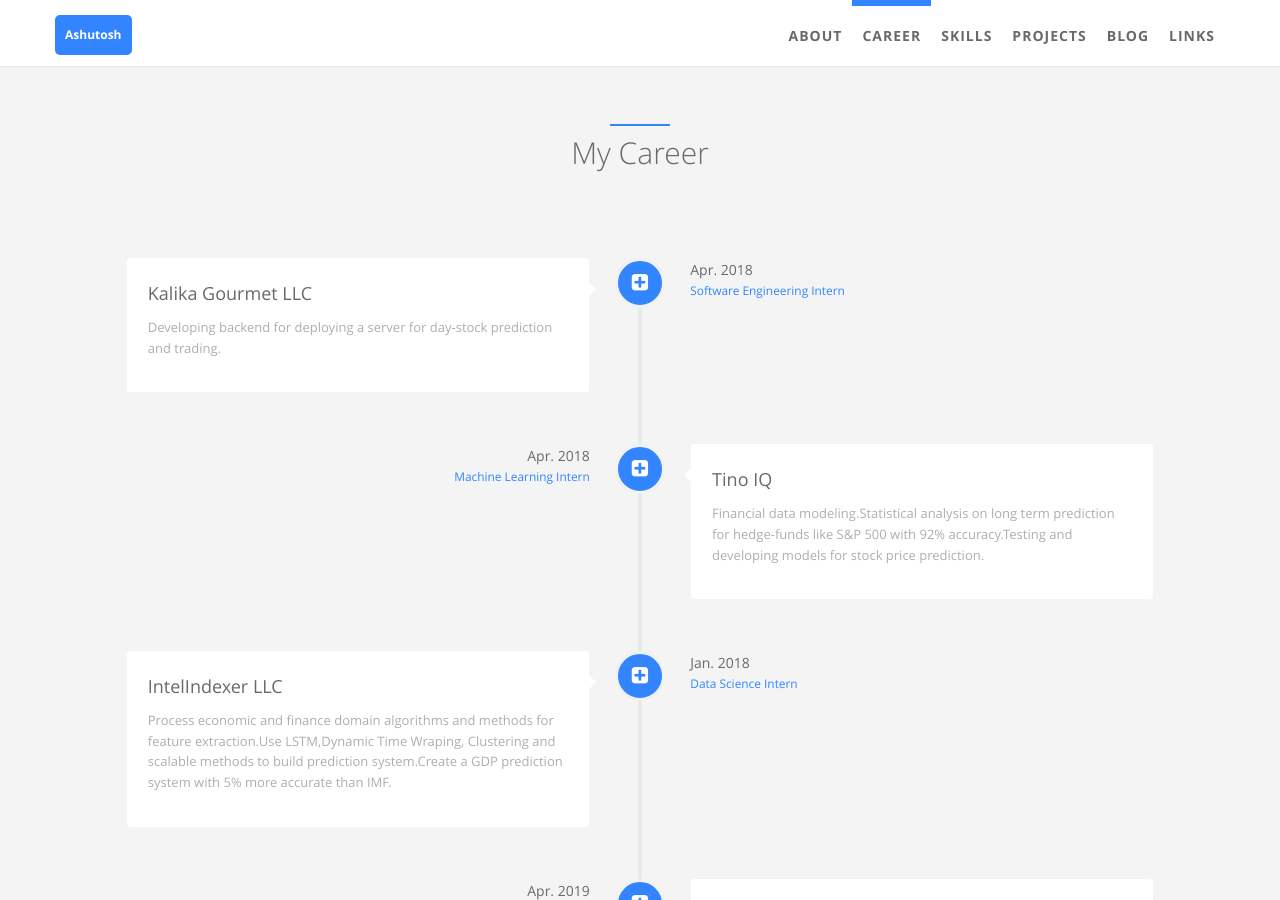
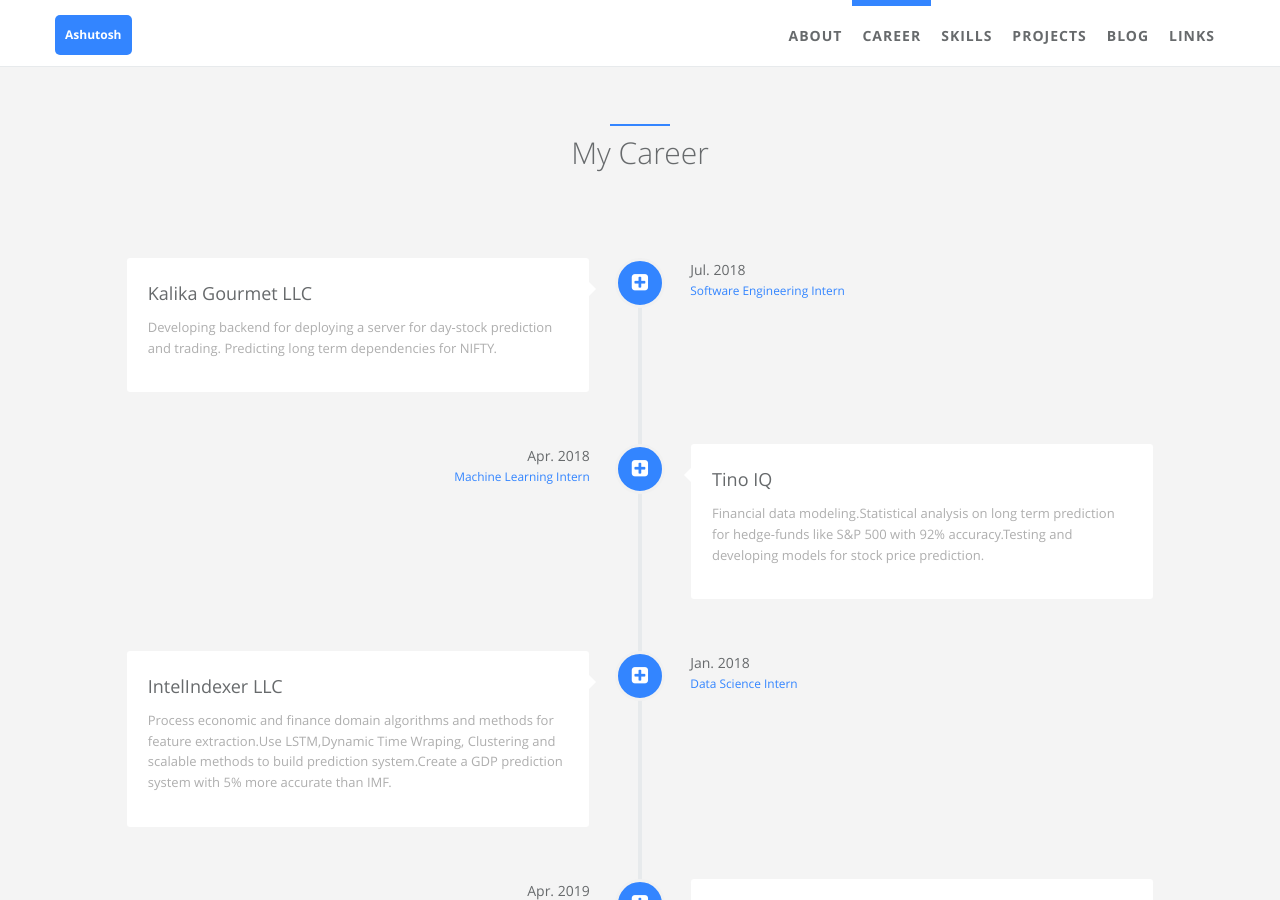
Before and after one commit to ASH1998/ash1998.github.io, a Jekyll site: the page built from index.html, in a window 1280 px wide and 900 px high, scrolled down 891 px. Built offline with Jekyll 4.4.1, drawn with Linux system fonts in a browser that asks for light colours.

Commit message:
Update careers.yml

```diff
--- a/_data/index/careers.yml
+++ b/_data/index/careers.yml
@@ -4,10 +4,10 @@
     detail: Kalika Gourmet LLC
     i18n: company_a
   desc:
-    detail: Developing backend for deploying a server for day-stock prediction and trading.
+    detail: Developing backend for deploying a server for day-stock prediction and trading. Predicting long term dependencies for NIFTY.
     i18n: company_a_desc
   date:
-    detail: Apr. 2018
+    detail: Jul. 2018
     i18n: company_a_date
   job:
     detail: Software Engineering Intern
```
